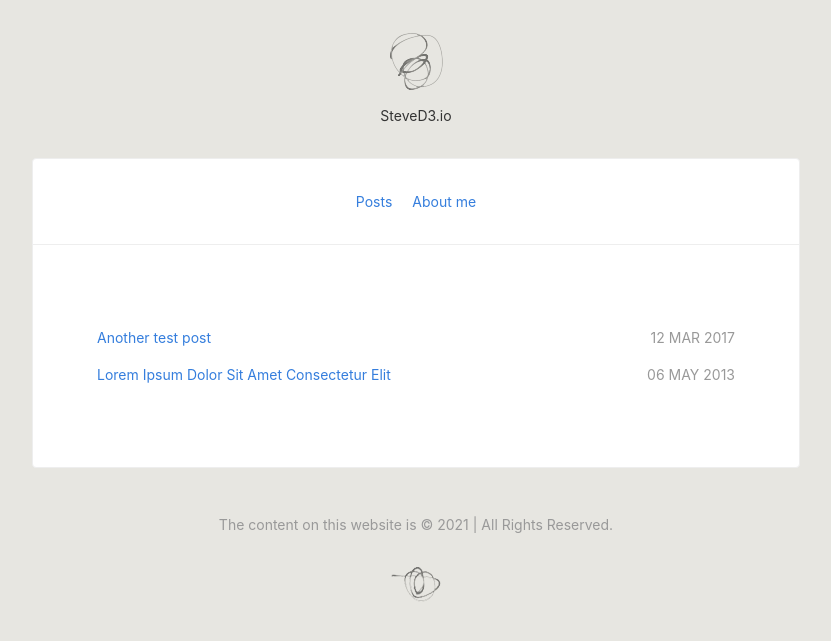
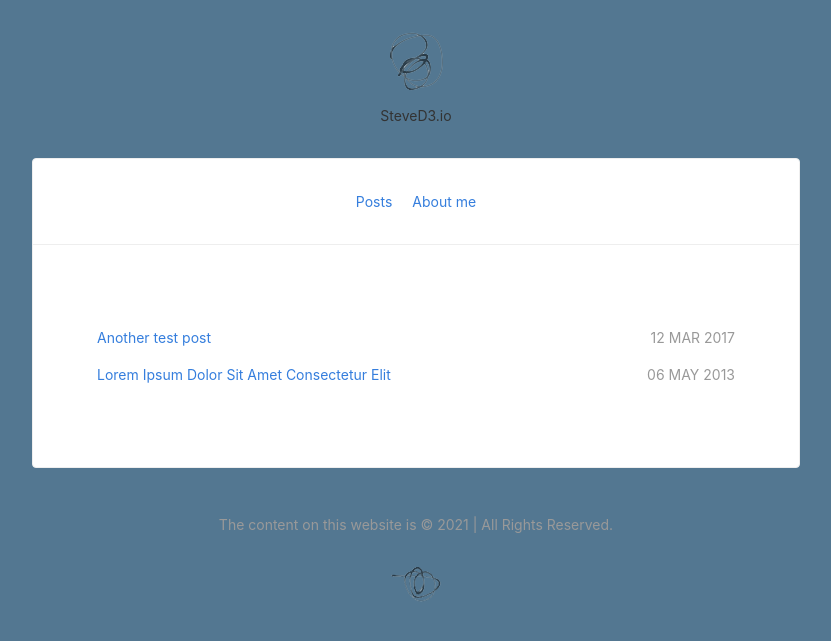
Before and after one commit to SteveD3/steved3.github.io, a Jekyll site: the page built from index.html, in a window 1280 px wide. Shown: the top 641 px of the page, without its empty margins (224-1055 px from the left). Built offline with Jekyll 4.4.1, drawn with Linux system fonts in a browser that asks for light colours; nearby versions of some CDN libraries.

Commit message:
Update style.css

```diff
--- a/stylesheets/style.css
+++ b/stylesheets/style.css
@@ -1,6 +1,6 @@
 @import "https://unpkg.com/tachyons@4.6.1/css/tachyons.min.css";
 
-.bg-super-white { background: #e7e6e1; }
+.bg-super-white { background: #537791; }
 .top-50 { top: 50% }
 .pointers { pointer-events: auto; }
 .no-pointers { pointer-events: none; }
```
